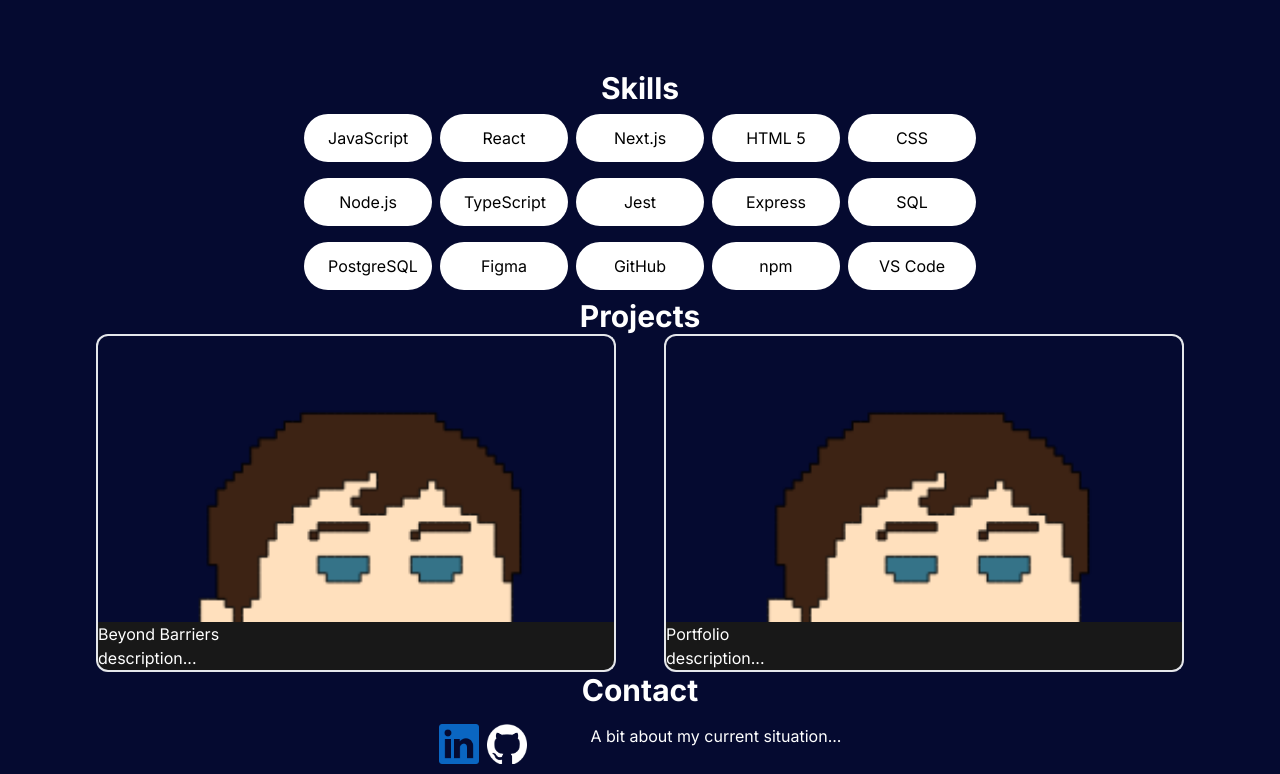
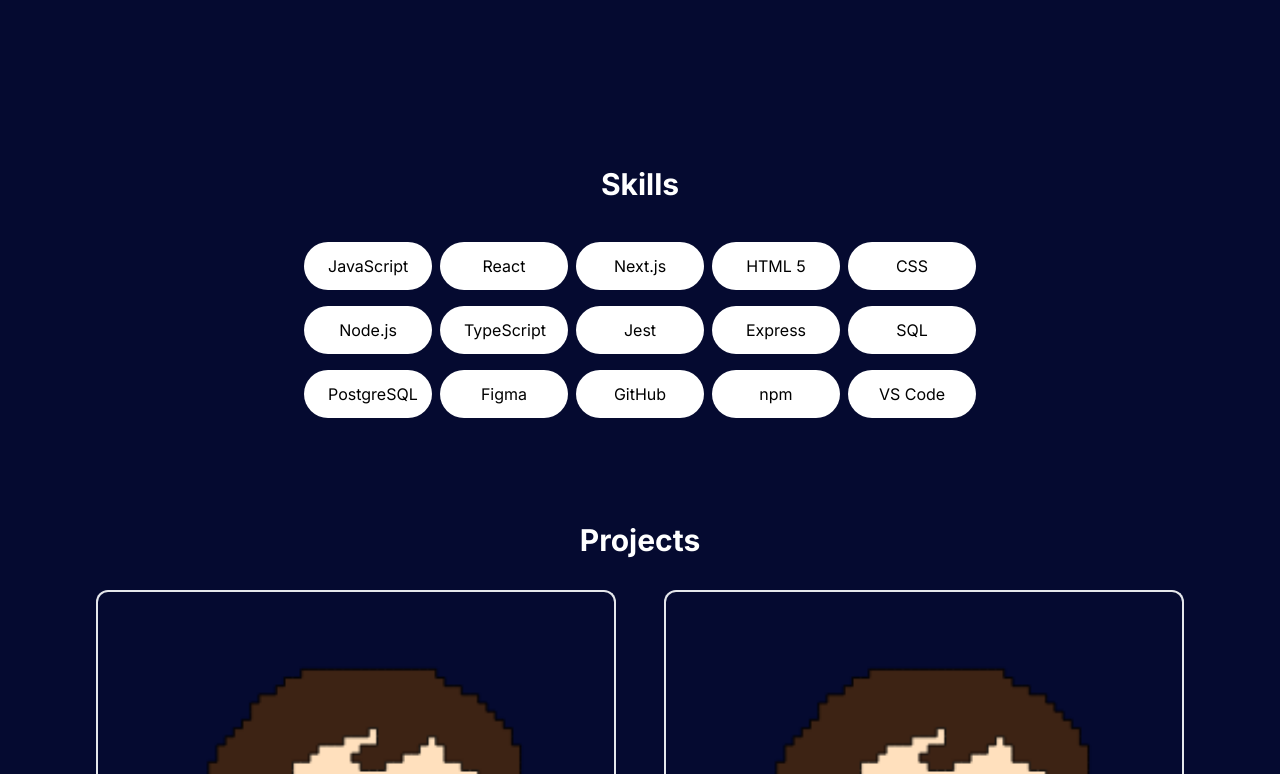
Before and after one commit to tvincent23/Portfolio, a Next.js app in the folder my-app/: page / in a window 1280 px wide. Shown: the part 746-1520 px from the top of the page. Built offline with nearby package versions, Linux system fonts and the light colour scheme.

Commit message:
margin added to sections

```diff
--- a/my-app/app/components/Contact.jsx
+++ b/my-app/app/components/Contact.jsx
@@ -10,8 +10,8 @@
       className="flex flex-col text-center md:text-left items-center justify-center mb-24 max-w-4xl mx-auto text-white"
       id="contact"
     >
-      <p className="text-white font-bold text-3xl ">Contact</p>
-      <div className="flex flex-col md:flex-row-reverse gap-16 justify-center items-center">
+      <p className="mt-24 text-white font-bold text-3xl ">Contact</p>
+      <div className="mt-8 flex flex-col md:flex-row-reverse gap-16 justify-center items-center">
         <p className="max-w-[65ch]">A bit about my current situation...</p>
         <div className="flex flex-row gap-2 mt-4 items-center justify-center md:justify-start">
           <Link
--- a/my-app/app/components/ProjectDetails.jsx
+++ b/my-app/app/components/ProjectDetails.jsx
@@ -2,7 +2,7 @@
 
 const ProjectDetails = ({ imgUrl, title, description, gitUrl, previewUrl }) => {
   return (
-    <div>
+    <div className="mt-8">
       <div
         className="h-52 md:h-72 rounded-t-xl relative group border-t-2 border-l-2 border-r-2 border-white-600"
         style={{ background: `url(${imgUrl})`, backgroundSize: "cover" }}
--- a/my-app/app/components/Projects.jsx
+++ b/my-app/app/components/Projects.jsx
@@ -24,7 +24,9 @@
 
   return (
     <section id="projects">
-      <h2 className="text-center text-white font-bold text-3xl">Projects</h2>
+      <h2 className="mt-24 text-center text-white font-bold text-3xl">
+        Projects
+      </h2>
       <div className="grid grid-cols-1 sm:grid-cols-2 md:gap-12">
         {projectsData.map((project) => (
           <ProjectDetails
--- a/my-app/app/components/Skills.jsx
+++ b/my-app/app/components/Skills.jsx
@@ -21,11 +21,11 @@
 const Skills = () => {
   return (
     <section id="skills">
-      <div className="grid grid-cols-1 ">
+      <div className="mt-24 grid grid-cols-1 ">
         <h2 className="col-span-full place-self-center font-bold text-3xl text-white ">
           Skills
         </h2>
-        <ul className="max-w-[900px] place-self-center grid grid-cols-2 sm:grid-cols-3  md:grid-cols-4 lg:grid-cols-5 gap-x-24 sm:gap-x-2">
+        <ul className="mt-8 max-w-[900px] place-self-center grid grid-cols-2 sm:grid-cols-3  md:grid-cols-4 lg:grid-cols-5 gap-x-24 sm:gap-x-2">
           {skillsList.map((skill) => (
             <li
               key={skill}
```
